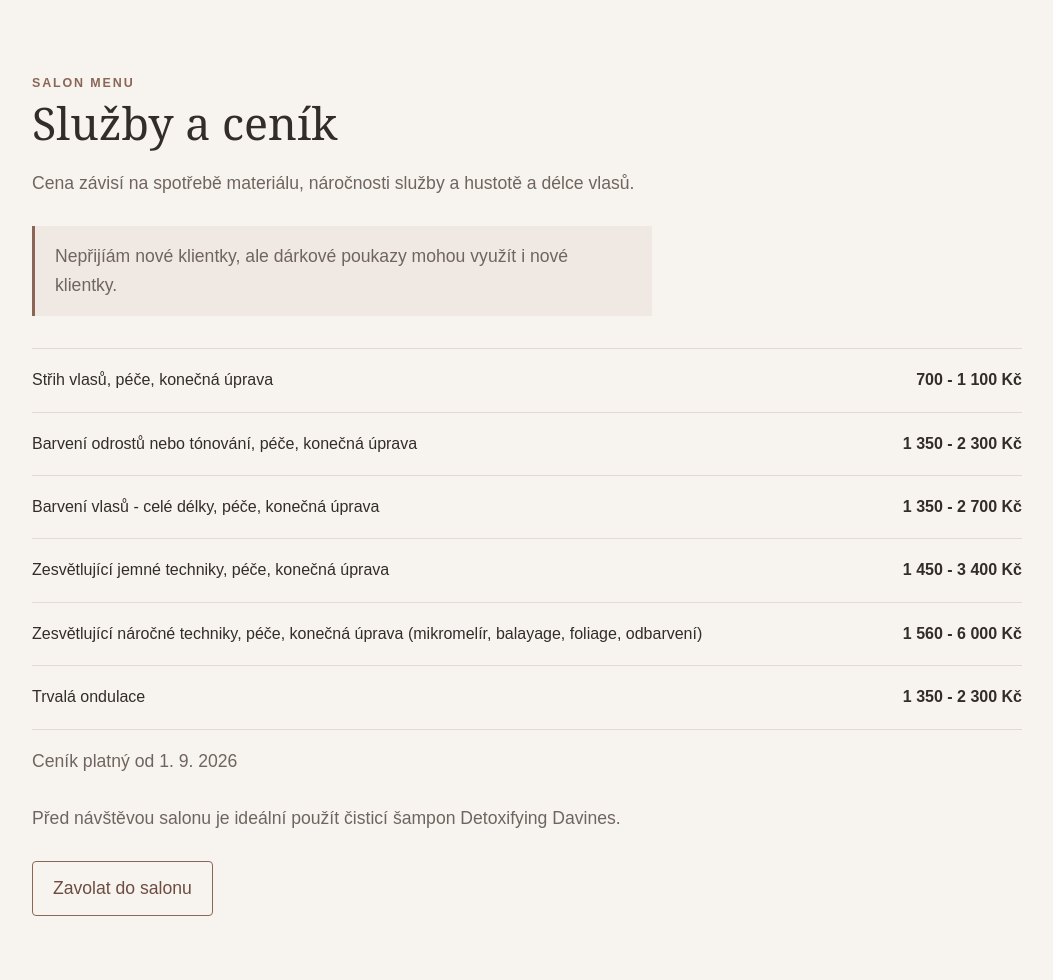
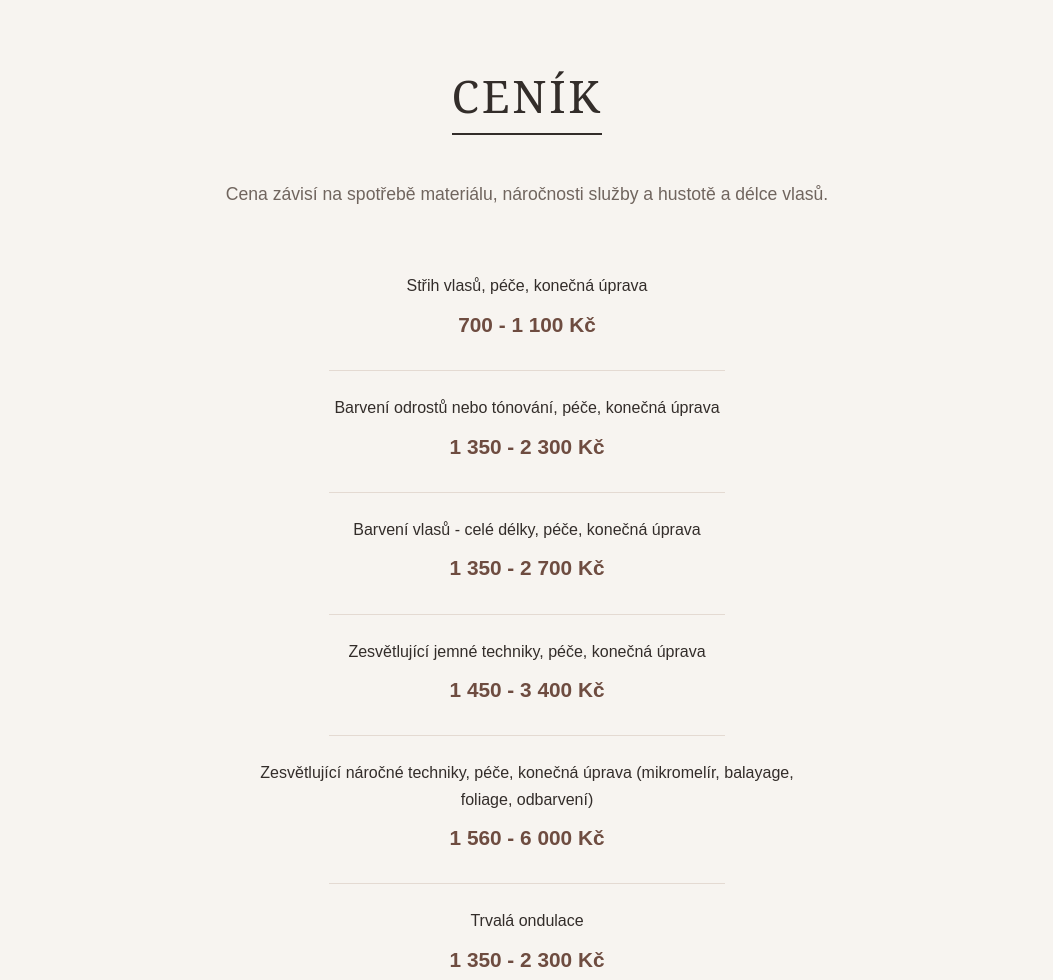
Before and after one commit to jendis69-arch/salon-lestina, a plain HTML site: page index.html in a window 1280 px wide. Shown: the part 759-1739 px from the top of the page, without its empty margins (113-1166 px from the left). Drawn offline with Linux system fonts and the light colour scheme.

Commit message:
Service menu layout

```diff
--- a/index.html
+++ b/index.html
@@ -217,14 +217,16 @@
     }
 
     .intro {
-      max-width: 750px;
+      max-width: none;
       color: var(--muted);
     }
 
     .notice {
-      padding: 16px 20px;
-      border-left: 3px solid var(--accent);
+  padding: 18px 22px;
+  border-left: 4px solid var(--accent);
   background: #f0e9e3;
+  color: var(--ink);
+  font-weight: bold;
 }
 
     .price-list {
@@ -394,6 +396,73 @@
 #shop-details[open] summary {
   margin-bottom: 24px;
 }
+/* ===== Services: menu-card layout ===== */
+#sluzby .container {
+  width: min(720px, 90%);
+  text-align: center;
+}
+
+#sluzby h2 {
+  display: inline-block;
+  margin-bottom: 28px;
+  padding-bottom: 10px;
+  border-bottom: 2px solid var(--ink);
+  letter-spacing: 0.06em;
+  text-transform: uppercase;
+}
+
+#sluzby .intro {
+  max-width: none;
+  margin-left: auto;
+  margin-right: auto;
+}
+
+#sluzby .notice {
+  border-left: 0;
+  border-top: 3px solid var(--accent);
+  font-weight: normal;
+}
+
+#sluzby .price-list {
+  margin-top: 40px;
+  border-top: 0;
+}
+
+#sluzby .price-row {
+  flex-direction: column;
+  align-items: center;
+  gap: 8px;
+  padding: 24px 0 0;
+  border-bottom: 0;
+}
+
+#sluzby .price-row:not(:last-child)::after {
+  content: "";
+  width: 55%;
+  height: 1px;
+  margin-top: 20px;
+  background: var(--line);
+}
+
+#sluzby .price-row strong {
+  font-size: 1.3rem;
+  color: var(--accent-dark);
+}
+#sluzby .small {
+  max-width: 560px;
+  margin-left: auto;
+  margin-right: auto;
+  text-align: center;
+}
+
+#sluzby .price-row span {
+  max-width: 560px;
+  text-align: center;
+}
+
+#sluzby .container > p:last-child {
+  text-align: center;
+}
   </style>
 </head>
 
@@ -510,6 +579,7 @@
       transition: none;
     }
   }
+
 </style>
 
 <div class="hero-background">
@@ -593,7 +663,7 @@
         <h2 data-i18n="servicesTitle"></h2>
 
         <p class="intro" data-i18n="servicesIntro"></p>
-        <p class="notice" data-i18n="capacityNotice"></p>
+
 
         <div class="price-list">
           <div class="price-row">
@@ -625,6 +695,7 @@
         <p class="small" data-i18n="priceNote"></p>
         <p class="small" data-i18n="shampooNote"></p>
         <p>
+          <p class="center" data-i18n="servicesNote"></p>
           <a class="button button-outline" href="tel:+420603828963" data-i18n="callSalon"></a>
         </p>
       </div>
@@ -745,7 +816,7 @@
       cs: {
         navigationLabel: "Hlavní navigace",
         brandSubtitle: "Kadeřnický salon Leština",
-        navServices: "Služby a ceník",
+        navServices: "Ceník",
         navProducts: "Kosmetika",
         shopButton: "Kliknutím se přesunete na výběr vlasové kosmetiky",
         shopEyebrow: "Péče o vlasy",
@@ -766,10 +837,8 @@
         heroText: "Kadeřnické služby, plesové účesy, vlasová kosmetika a dárkové poukazy pro vaše blízké",
         heroVoucher: "Dárkový poukaz",
         heroContact: "Kontaktujte salon",
-        servicesEyebrow: "Salon menu",
-        servicesTitle: "Služby a ceník",
+        servicesTitle: "Ceník",
         servicesIntro: "Cena závisí na spotřebě materiálu, náročnosti služby a hustotě a délce vlasů.",
-        capacityNotice: "Nepřijíám nové klientky, ale dárkové poukazy mohou využít i nové klientky.",
         serviceCut: "Střih vlasů, péče, konečná úprava",
         serviceRoots: "Barvení odrostů nebo tónování, péče, konečná úprava",
         serviceColour: "Barvení vlasů - celé délky, péče, konečná úprava",
@@ -822,10 +891,8 @@
         heroText: "Hair services by Janička, buy hair cosmetics and gift vouchers for your loved ones",
         heroVoucher: "Gift voucher",
         heroContact: "Contact the salon",
-        servicesEyebrow: "Salon menu",
-        servicesTitle: "Services & prices",
+        servicesTitle: "Price list",
         servicesIntro: "Prices depend on the amount of product used, the complexity of the service, and the thickness and length of your hair.",
-        capacityNotice: "I do not accept new clients, but gift vouchers can be used by new clients.",
         serviceCut: "Haircut, treatment and finishing",
         serviceRoots: "Root colouring or toning, treatment and finishing",
         serviceColour: "Full-length colouring, treatment and finishing",
```
Also changed, not shown: 2 other files. Lines whose indentation alone changed are shown as unchanged.
